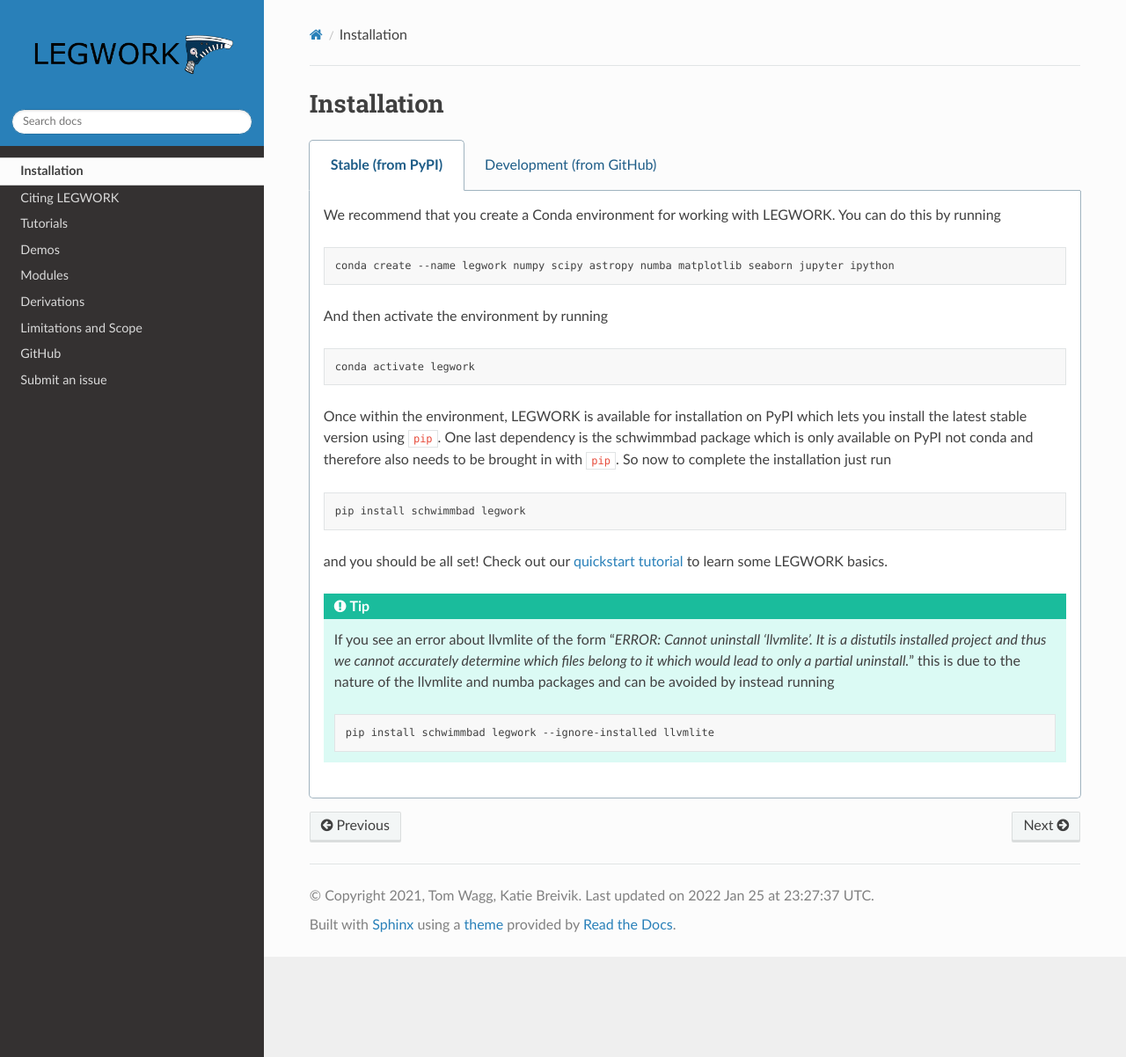
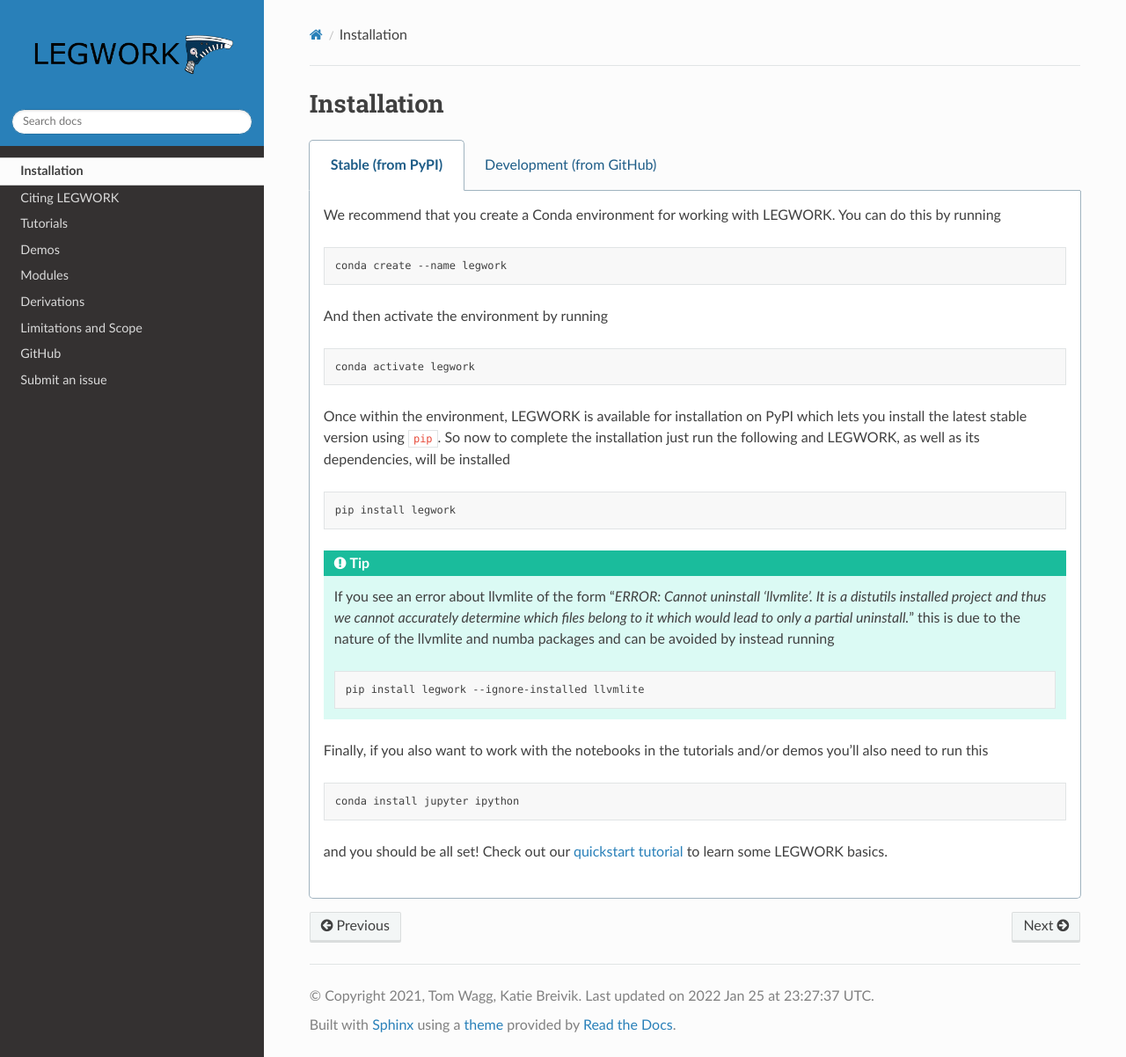
Before and after one commit to TeamLEGWORK/LEGWORK, a Sphinx documentation site: the page built from docs/install.rst, in a window 1280 px wide and 1202 px high. Shown: the whole window at 88% size. Built offline with Sphinx 7.4.7 and the Read the Docs theme 2.0.0, drawn with Linux system fonts in a browser that asks for light colours; pages that are not in the unit, such as notebooks, are missing from menus.

Commit message:
change install instructions, smarter re versions

```diff
--- a/docs/install.rst
+++ b/docs/install.rst
@@ -10,7 +10,7 @@
 
         .. code-block:: bash
 
-            conda create --name legwork numpy scipy astropy numba matplotlib seaborn jupyter ipython
+            conda create --name legwork
 
         And then activate the environment by running
 
@@ -19,14 +19,11 @@
             conda activate legwork
 
         Once within the environment, LEGWORK is available for installation on PyPI which lets you install the latest
-        stable version using ``pip``. One last dependency is the schwimmbad package which is only available
-        on PyPI not conda and therefore also needs to be brought in with ``pip``. So now to complete the installation just run
+        stable version using ``pip``. So now to complete the installation just run the following and LEGWORK, as well as its dependencies, will be installed
 
         .. code-block:: bash
 
-            pip install schwimmbad legwork
-
-        and you should be all set! Check out our `quickstart tutorial <notebooks/Quickstart.ipynb>`__ to learn some LEGWORK basics.
+            pip install legwork
 
         .. tip::
 
@@ -35,15 +32,51 @@
 
             .. code-block:: bash
 
-                pip install schwimmbad legwork --ignore-installed llvmlite
+                pip install legwork --ignore-installed llvmlite
+
+        Finally, if you also want to work with the notebooks in the tutorials and/or demos you'll also need to run this
+
+        .. code-block:: bash
+
+            conda install jupyter ipython
+
+        and you should be all set! Check out our `quickstart tutorial <notebooks/Quickstart.ipynb>`__ to learn some LEGWORK basics.
 
     .. tab:: Development (from GitHub)
 
+        .. warning::
+
+            We don't guarantee that there won't be mistakes or bugs in the development version, use at your own risk!
+
         The latest development version is available directly from our `GitHub Repo
-        <https://github.com/TeamLEGWORK/LEGWORK>`_:
+        <https://github.com/TeamLEGWORK/LEGWORK>`_. To start, clone the repository onto your machine:
 
         .. code-block:: bash
 
             git clone https://github.com/TeamLEGWORK/LEGWORK
             cd LEGWORK
+
+        Next, we recommend that you create a Conda environment for working with LEGWORK.
+        You can do this by running
+
+        .. code-block:: bash
+
+            conda create --name legwork
+
+        And then activate the environment by running
+
+        .. code-block:: bash
+
+            conda activate legwork
+
+        At this point, all that's left to do is install LEGWORK!
+
+        .. code-block:: bash
+
             pip install .
+
+        Keep in mind that if you want to work with the notebooks in the tutorials/demos you'll also need to run the following
+
+        .. code-block:: bash
+
+            conda install jupyter ipython
```
